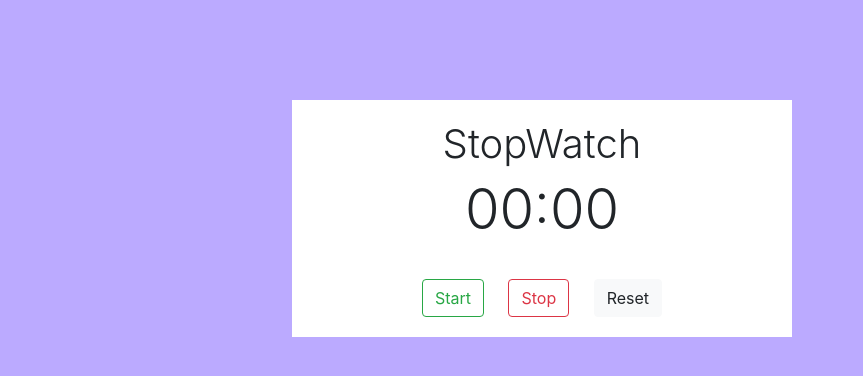
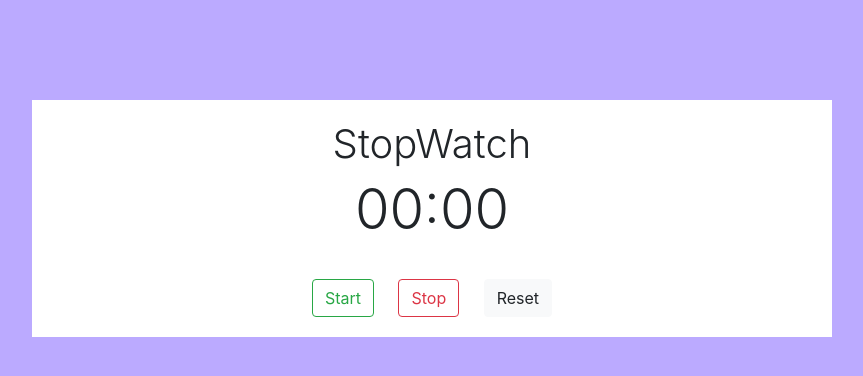
Before and after one commit to IvanSamardzic/JS-StopWatch, a plain HTML site: page index.html in a window 1280 px wide. Shown: the whole page, without its empty margins (208-1071 px from the left). Drawn offline with nearby package versions, Linux system fonts and the light colour scheme.

Commit message:
Update style.css

```diff
--- a/style.css
+++ b/style.css
@@ -11,9 +11,8 @@ body {
 }
 
 .wrapper {
-    max-width: 500px;
-    min-height: 200px;
-    margin: 100px 500px;
+    margin: 100px auto;
+    max-width: 800px;
     background-color: white;
     align-content: center;
     align-items: center;
```
